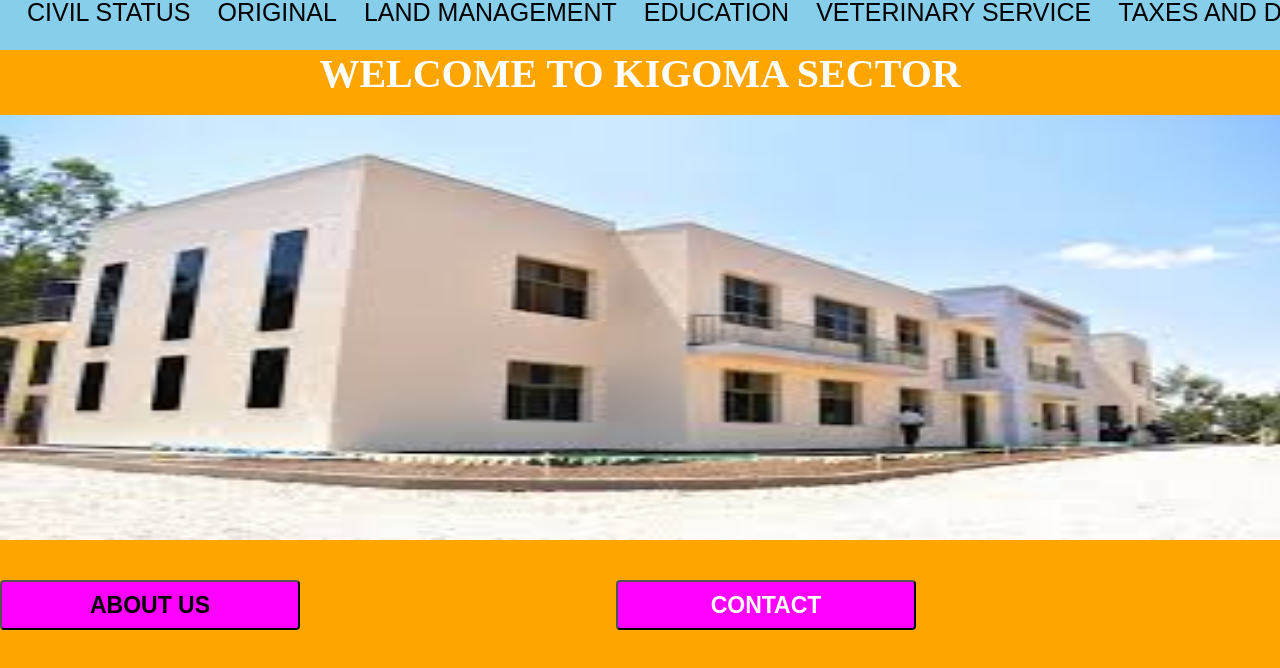
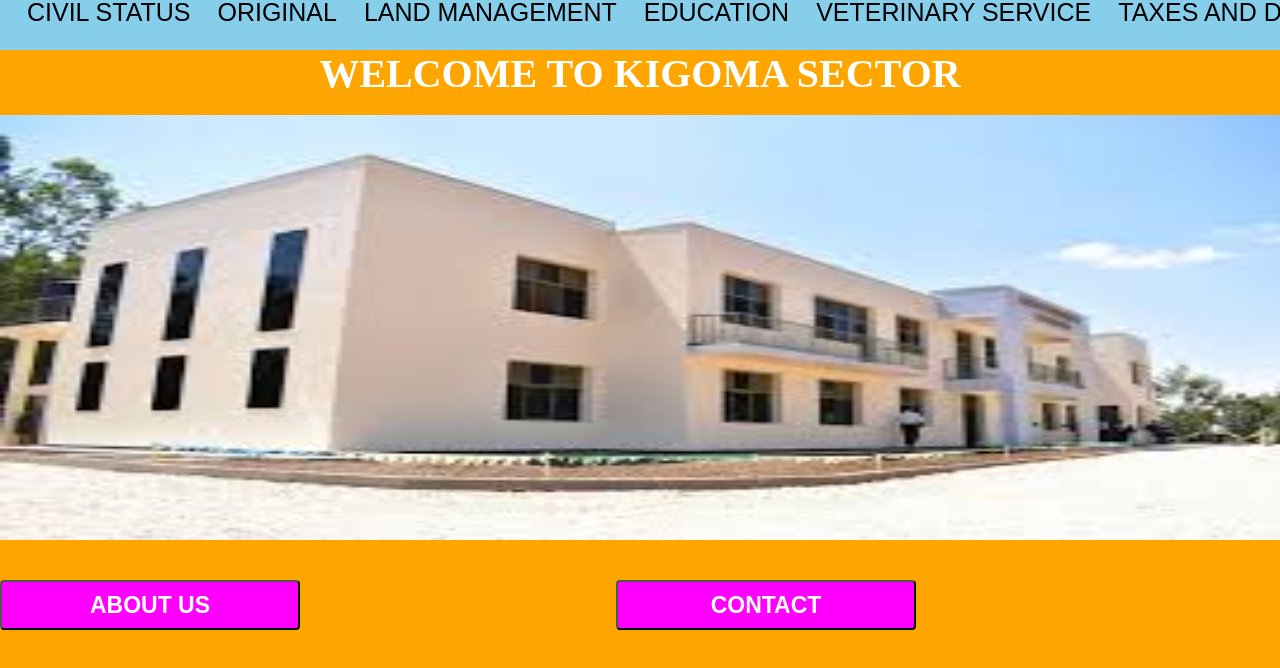
Before and after one commit to mushimiyimanalaurence/mushimiyimana-laurence, a plain HTML site: page index.html in a window 1280 px wide. Shown: the top 668 px of the page. Drawn offline with Linux system fonts and the light colour scheme.

Commit message:
Update index.html

```diff
--- a/index.html
+++ b/index.html
@@ -100,7 +100,7 @@ h1{
 
 <div><ul><li>CIVIL STATUS<ol type="1"><li><a href="11.html">born</a></li><li><a href="12.html">live</a></li><li><a href="13.html">died</a></li></ol></li><li style="text-decoration: none;"><a href="3.html">ORIGINAL</a></li><li><a href="8.html">LAND MANAGEMENT</a></li><LI><a href="16.html">EDUCATION</a></LI><LI><a href="20.html">VETERINARY SERVICE</a></LI><li><a href="14.html">TAXES AND DUTIES</a></li></ul><br><br><br><br></div>
 <h1><center>WELCOME TO KIGOMA SECTOR</center></h1>
-	&nbsp&nbsp&nbsp&nbsp&nbsp&nbsp&nbsp&nbsp&nbsp&nbsp&nbsp&nbsp&nbsp<img src="l.jpg" width="1350"height="425"><a href="6.html"><br><br><button><a href="6.html">ABOUT US</a></button></a>&nbsp&nbsp&nbsp&nbsp&nbsp&nbsp&nbsp&nbsp&nbsp&nbsp&nbsp&nbsp&nbsp&nbsp&nbsp&nbsp&nbsp&nbsp&nbsp&nbsp&nbsp&nbsp&nbsp&nbsp&nbsp&nbsp&nbsp&nbsp&nbsp&nbsp&nbsp&nbsp&nbsp&nbsp&nbsp&nbsp&nbsp&nbsp&nbsp&nbsp&nbsp&nbsp&nbsp&nbsp&nbsp&nbsp&nbsp&nbsp&nbsp&nbsp&nbsp&nbsp&nbsp&nbsp&nbsp&nbsp&nbsp&nbsp&nbsp&nbsp&nbsp&nbsp&nbsp&nbsp&nbsp&nbsp&nbsp&nbsp&nbsp&nbsp&nbsp&nbsp&nbsp&nbsp&nbsp&nbsp&nbsp&nbsp
+	&nbsp&nbsp&nbsp&nbsp&nbsp&nbsp&nbsp&nbsp&nbsp&nbsp&nbsp&nbsp&nbsp<img src="l.jpg" width="1350"height="425"><a href="6.html"><br><br><a href="6.html"><button>ABOUT US</button></a>&nbsp&nbsp&nbsp&nbsp&nbsp&nbsp&nbsp&nbsp&nbsp&nbsp&nbsp&nbsp&nbsp&nbsp&nbsp&nbsp&nbsp&nbsp&nbsp&nbsp&nbsp&nbsp&nbsp&nbsp&nbsp&nbsp&nbsp&nbsp&nbsp&nbsp&nbsp&nbsp&nbsp&nbsp&nbsp&nbsp&nbsp&nbsp&nbsp&nbsp&nbsp&nbsp&nbsp&nbsp&nbsp&nbsp&nbsp&nbsp&nbsp&nbsp&nbsp&nbsp&nbsp&nbsp&nbsp&nbsp&nbsp&nbsp&nbsp&nbsp&nbsp&nbsp&nbsp&nbsp&nbsp&nbsp&nbsp&nbsp&nbsp&nbsp&nbsp&nbsp&nbsp&nbsp&nbsp&nbsp&nbsp&nbsp
 	<a href="7.html"><button>CONTACT</button></a>
 	<center><marquee behavior="alternate" direction="left"></center></marquee>
 &nbsp&nbsp&nbsp&nbsp&nbsp&nbsp&nbsp&nbsp&nbsp&nbsp&nbsp&nbsp&nbsp
```
